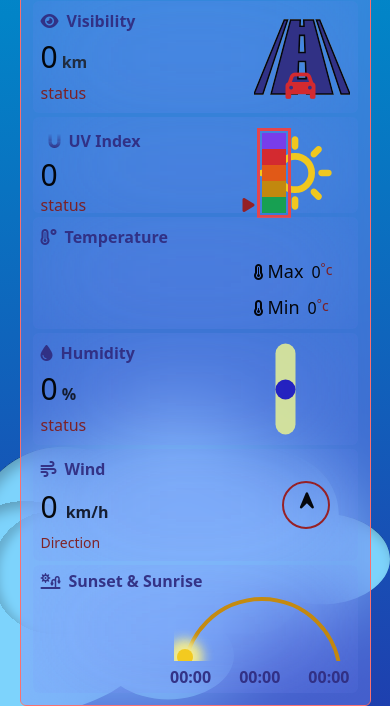
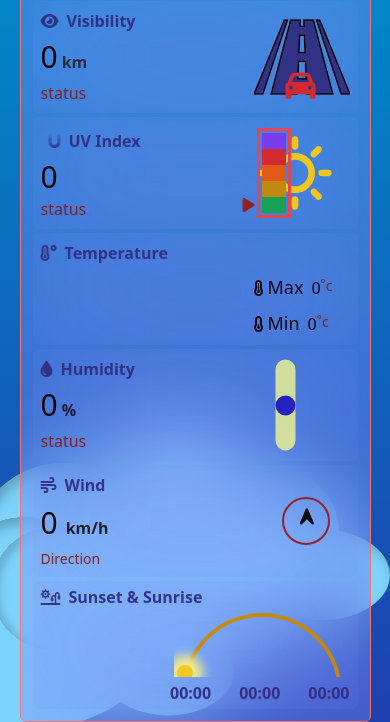
Before and after one commit to aliseyedi01/Weather-App, a website: page index.html in a window 390 px wide. Shown: the part 674-1396 px from the top of the page. Drawn offline with nearby package versions, Linux system fonts and the light colour scheme.

Commit message:
increase height

```diff
--- a/index.html
+++ b/index.html
@@ -231,7 +231,7 @@
                   </div>
                 </div>
                 <!-- uv Index -->
-                <div class="flex h-24 w-full flex-row items-start justify-between rounded-md p-2 opacity-95 backdrop-blur-3xl md:h-full">
+                <div class="flex h-28 w-full flex-row items-start justify-between rounded-md p-2 opacity-95 backdrop-blur-3xl md:h-full">
                   <div class="flex h-full flex-col justify-between">
                     <p class="text-base font-bold text-indigo-900 dark:text-sky-300"><i class="fa-brands fa-uniregistry m-2"></i>UV Index</p>
                     <div class="flex flex-row items-baseline gap-1 text-base">
```
